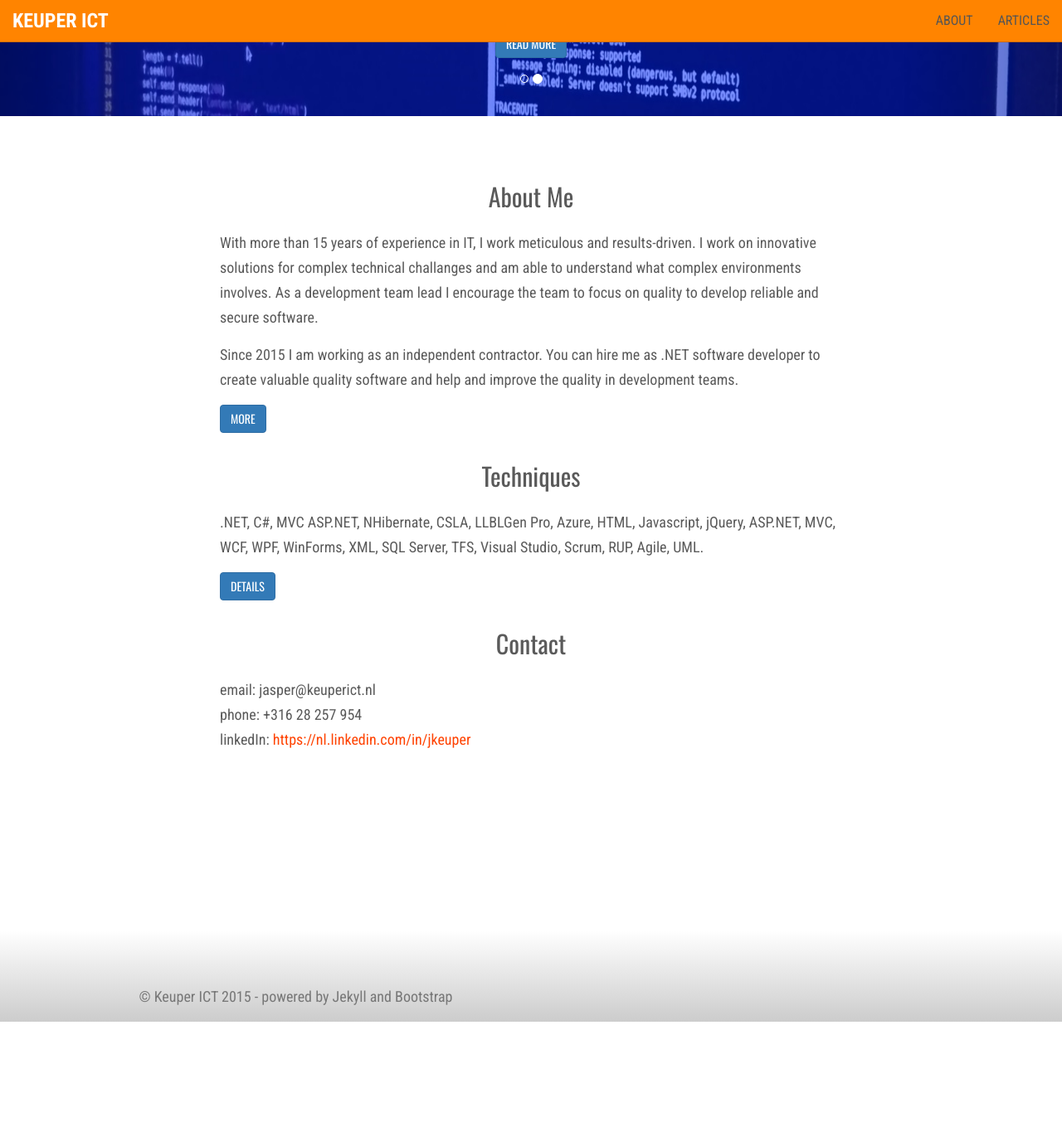
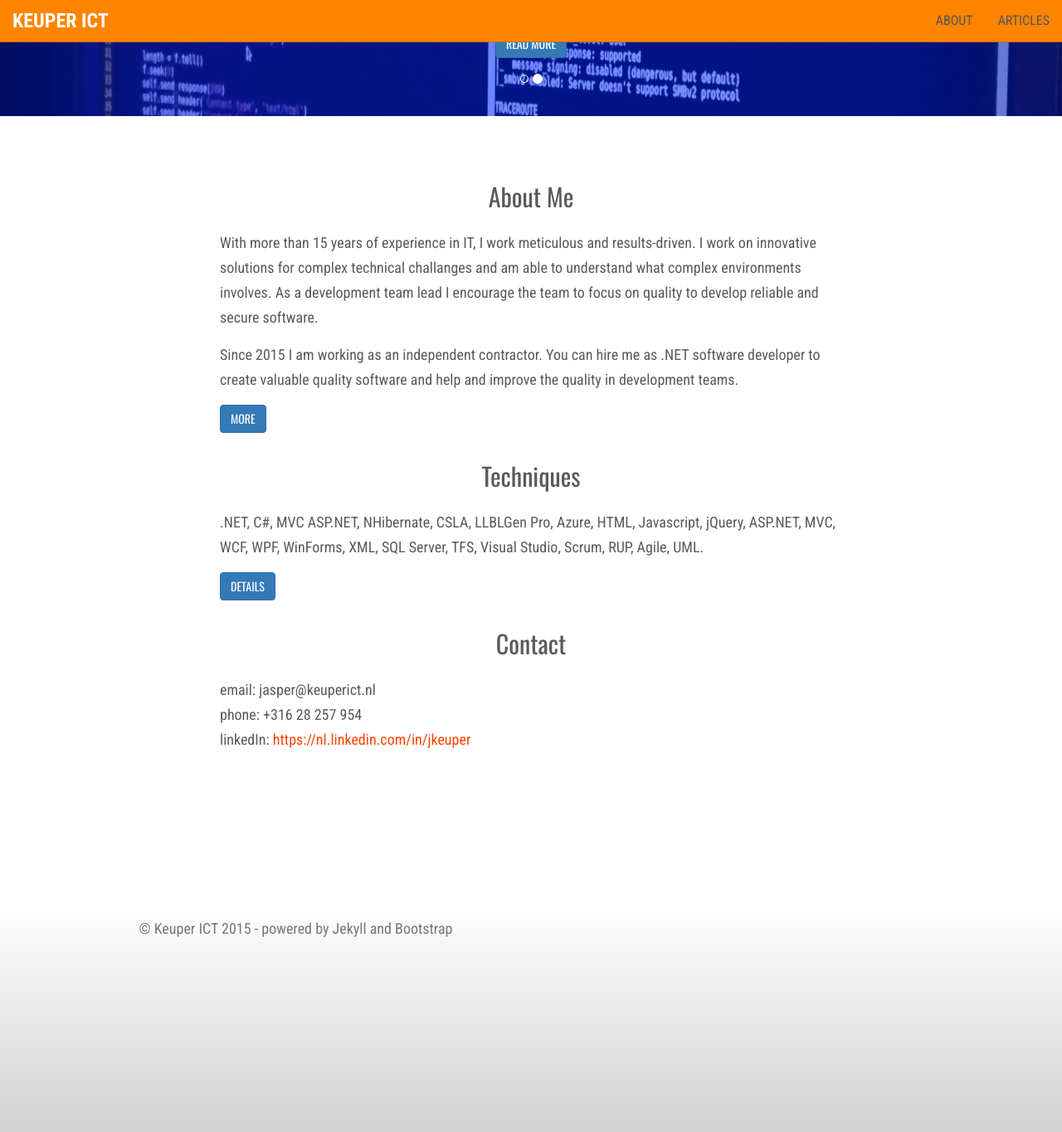
Before and after one commit to jkeuper/jkeuper.github.io, a Jekyll site: the page built from index.html, in a window 1280 px wide and 1400 px high, scrolled down 231 px. Shown: the top 1365 px of the window at 83% size. Built offline with Jekyll 4.4.1, drawn with Linux system fonts in a browser that asks for light colours; nearby versions of some CDN libraries; the list of posts is cut into pages by our own code; before the commit the page ends 1463 px from its top, so only the background shows below that.

Commit message:
Fixing footer

```diff
--- a/_includes/footer.html
+++ b/_includes/footer.html
@@ -1,3 +1,5 @@
+
+    </div>
 
     <footer class="site-footer">
         <div class="container">
--- a/_includes/header.html
+++ b/_includes/header.html
@@ -41,6 +41,7 @@
     <link href="/css/site.css" rel="stylesheet">
 </head>
 <body class="{{ post.title | downcase | replace:' ','-' | replace:',','' | strip_html }}{% if page.category %} category-{{ page.category }}{% endif %}{% if page.layout-class %} layout-{{ page.layout-class }}{% endif %}">
+    <div class="page-wrap">
         <nav class="navbar navbar-inverse navbar-fixed-top">
             <div class="container-fluid">
                 <div class="navbar-header">
--- a/css/site.css
+++ b/css/site.css
@@ -7,8 +7,24 @@ html {
 }
 body {
   color: #5a5a5a;
-  min-height: 100vh;
+  height: 100%;
 }
+* {
+  margin: 0;
+}
+.page-wrap {
+  min-height: 100%;
+  /* equal to footer height */
+  margin-bottom: -142px;
+}
+.page-wrap:after {
+  content: "";
+  display: block;
+}
+.site-footer, .page-wrap:after {
+  height: 310px;
+}
+
 
 /* GLOBAL CHANGES
 -------------------------------------------------- */
--- a/css/style.scss
+++ b/css/style.scss
@@ -236,8 +236,6 @@ aside {
 }
 
 .site-footer {
-    margin-top: 200px;
-    padding-top: 50px;
     background: linear-gradient(180deg, #ffffff, #cccccc);
 }
 
```
Also changed, not shown: _includes/analytics.html (+6 -8 lines). Lines whose indentation alone changed are shown as unchanged.
